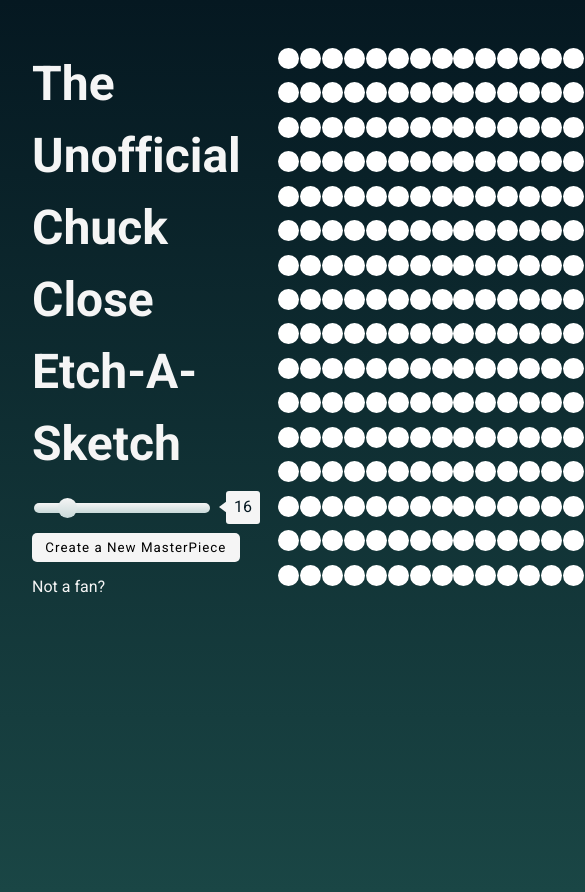
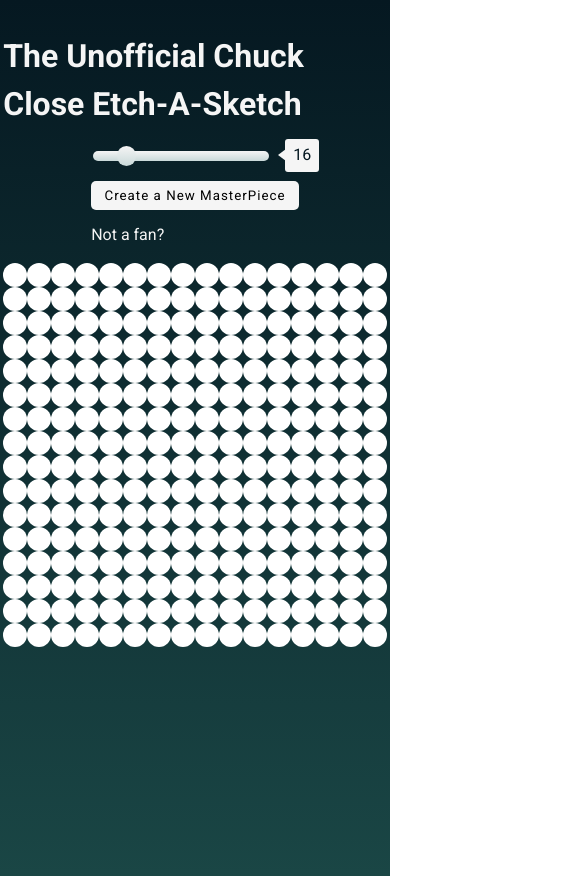
Before and after one commit to MooseCowBear/odin-project-etch-a-sketch, a plain HTML site: page index.html in a window 390 px wide. Shown: the top 892 px of the page, 585 px wide, since content can reach past the window. Drawn offline with Linux system fonts and the light colour scheme.

Commit message:
Add mobile layout

```diff
--- a/eas.js
+++ b/eas.js
@@ -40,6 +40,8 @@ canvas.addEventListener("mouseover", (event) => {
         adjustColorByPercent(square, color, 0.1);
     }
 });
+
+//for mobile --
 
 const reset = document.querySelector("button");
 reset.addEventListener("click", (event) => {
--- a/index.html
+++ b/index.html
@@ -15,6 +15,7 @@
     <main>
         <div class="left">
             <h1>The Unofficial Chuck Close Etch-A-Sketch</h1>
+            <div class="form-wrapper">
                 <form>
                     <input type="range" class="range" max="50" min="10" step="1" value="16">
                     <span class="range-value">16</span>
@@ -22,6 +23,7 @@
                 <button>Create a New MasterPiece</button>
                 <a href="#">Not a fan?</a>
             </div>
+        </div>
         <div id="canvas" class="right"> <!-- the canvas area -->
 
         </div>
--- a/styles.css
+++ b/styles.css
@@ -87,7 +87,7 @@ h1 {
 
 .right {
   display: grid; /* template set in script */
-  height: minmax(350px, 90vh);
+  /*min-height: minmax(350px, 90vh);*/
   background-color: transparent;
 }
 
@@ -106,6 +106,11 @@ button {
   margin: 1em 0;
 }
 
+.form-wrapper {
+  display: flex;
+  flex-direction: column;
+}
+
 a {
   text-decoration: none;
   color: var(--text);
@@ -118,7 +123,6 @@ a {
 .square {
   transition: all 100ms;
 }
-
 
 /*Range Reset*/
 
@@ -221,3 +225,26 @@ form .range-value:before{
 	top: 50%;
 	transform:translateY(-50%) rotate(-90deg);
 }
+
+@media (max-width: 600px) {
+  main {
+    grid-template-columns: 1fr;
+    margin: 2em 0.2em;
+  }
+  .left {
+    justify-content: space-between;
+    align-items: center;
+    margin-bottom: 1em;
+  }
+  h1 {
+    font-size: 2em;
+  }
+  .form-wrapper {
+    align-self: center;
+  }
+
+  .right {
+    min-height: 0;
+    min-width: 300px;
+  }
+}
```
Lines whose indentation alone changed are shown as unchanged.
